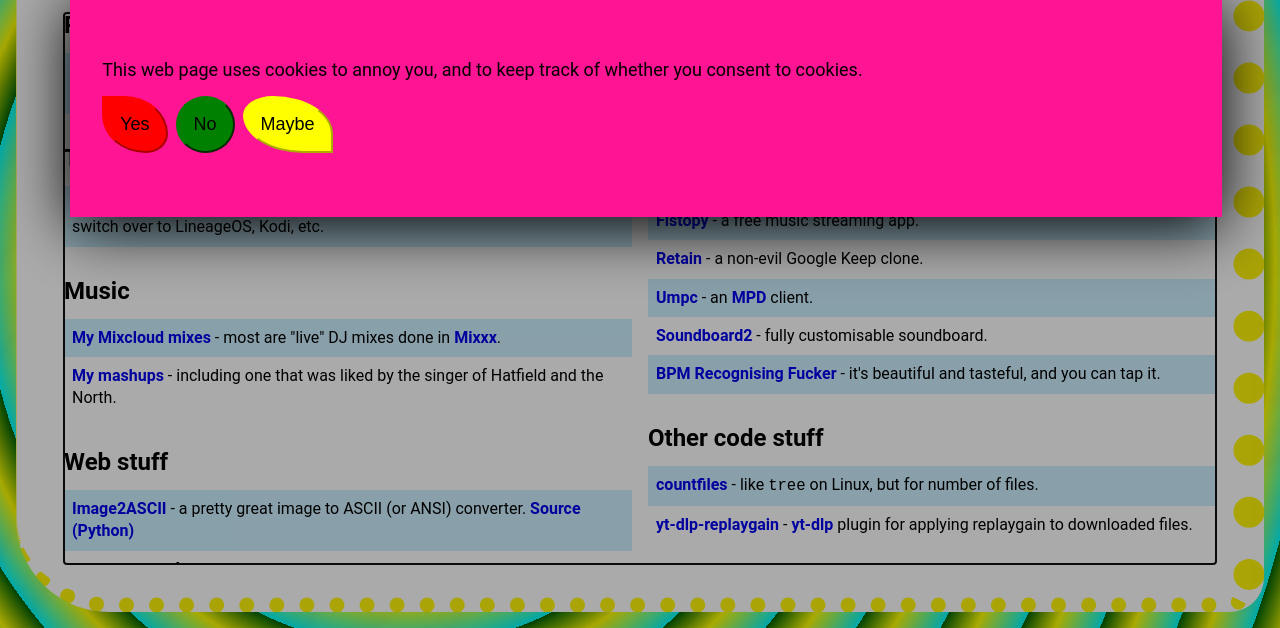
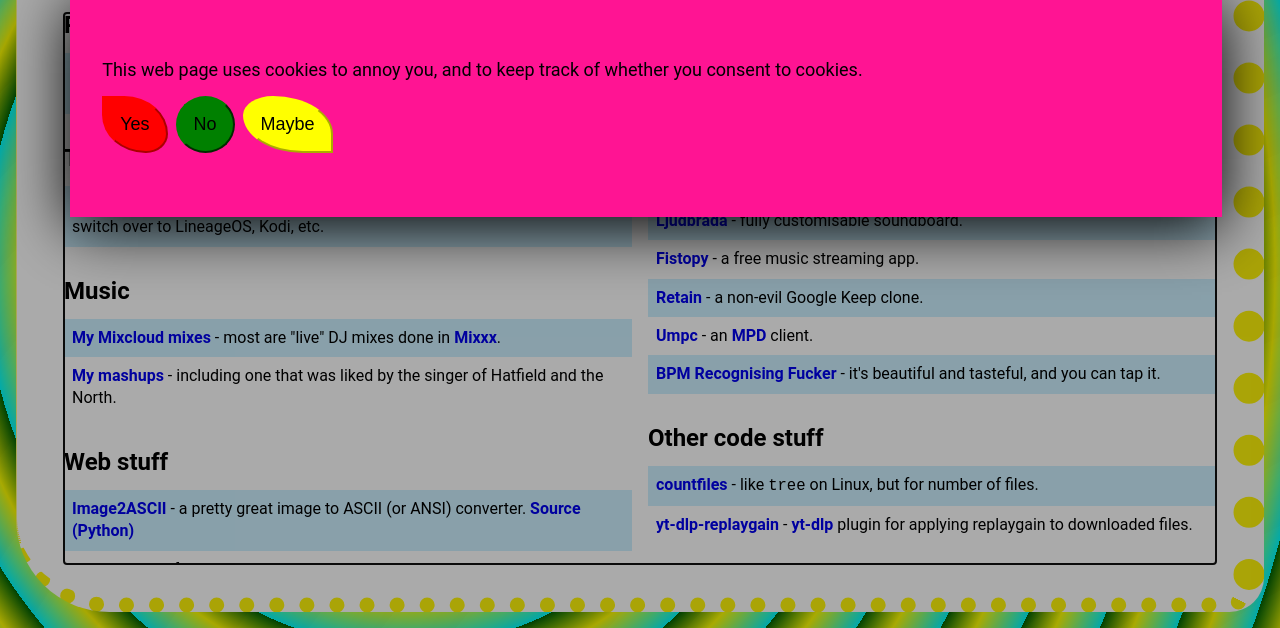
Before and after one commit to Eboreg/huseli.us, a website: page index.html in a window 1280 px wide. Shown: the part 172-800 px from the top of the page. Drawn offline with Linux system fonts and the light colour scheme.

Commit message:
New soundboard

```diff
--- a/index.html
+++ b/index.html
@@ -95,6 +95,10 @@
             <section>
               <h2>Android stuff</h2>
               <p>
+                <a target="_blank" href="https://github.com/Eboreg/soundboard4">Ljudbräda</a>
+                - fully customisable soundboard.
+              </p>
+              <p>
                 <a target="_blank" href="https://github.com/Eboreg/fistopy">Fistopy</a>
                 - a free music streaming app.
               </p>
@@ -105,10 +109,6 @@
               <p>
                 <a target="_blank" href="https://github.com/Eboreg/Umpc">Umpc</a>
                 - an <a target="_blank" href="https://mpd.readthedocs.io/en/latest/index.html">MPD</a> client.
-              </p>
-              <p>
-                <a target="_blank" href="https://github.com/Eboreg/Soundboard2">Soundboard2</a>
-                - fully customisable soundboard.
               </p>
               <p>
                 <a href="https://github.com/Eboreg/bpm-recognising-fucker">BPM Recognising Fucker</a>
```
